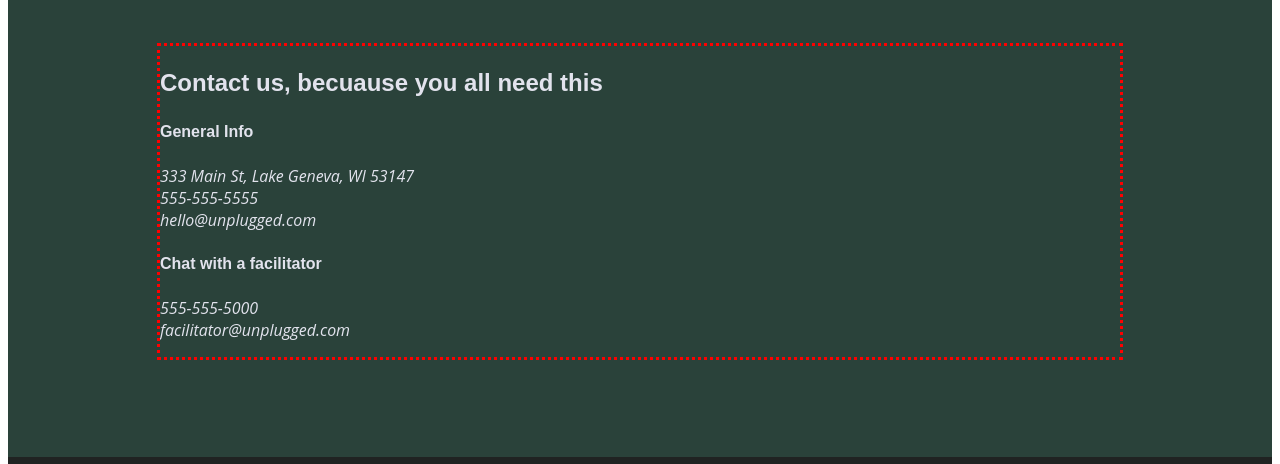
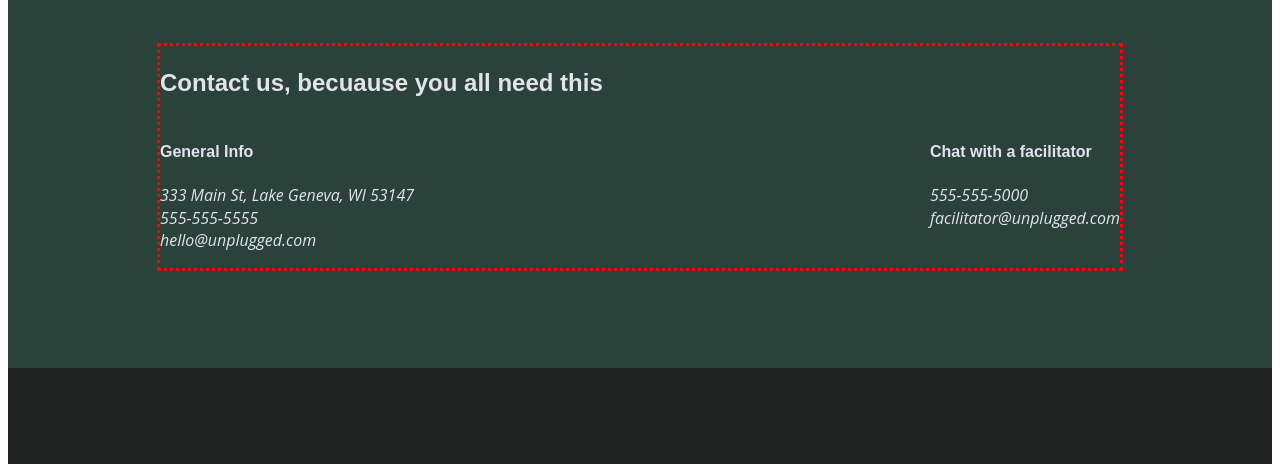
Before and after one commit to prime-mcgowan/unplugged24, a website built with webpack: page about/index.html in a window 1280 px wide. Shown: the part 2240-2704 px from the top of the page. Built offline with nearby package versions, Linux system fonts and the light colour scheme.

Commit message:
About Page contact-section styled for tablet

```diff
--- a/css/style.css
+++ b/css/style.css
@@ -697,6 +697,19 @@ section.map {
     flex-basis: calc(50% - 40px); /* Set to 50% width with some spacing */
     margin-bottom: 20px; /* Add some margin between items */
   }
+
+  .contact-section {
+    display: flex;
+    justify-content: center;
+  }
+
+  .contact-content {
+    display: flex;
+    flex-wrap: wrap;
+    justify-content: space-between;
+    width: 100%;
+    flex-basis: calc(50% - 30px);
+  }
 }
 
 /* ==========================================================================
```
Also changed, not shown: about/index.html (+0 -3 lines).
